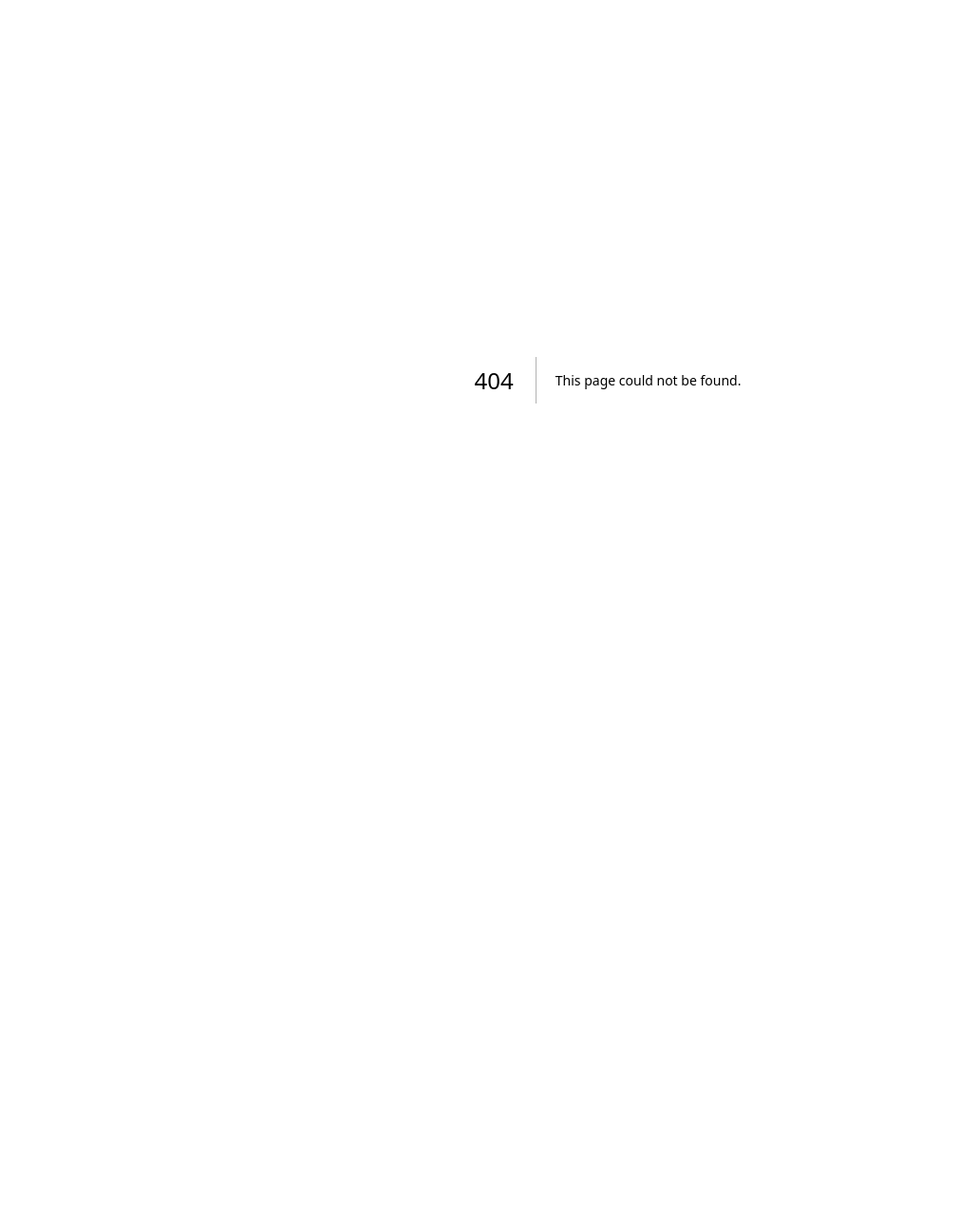
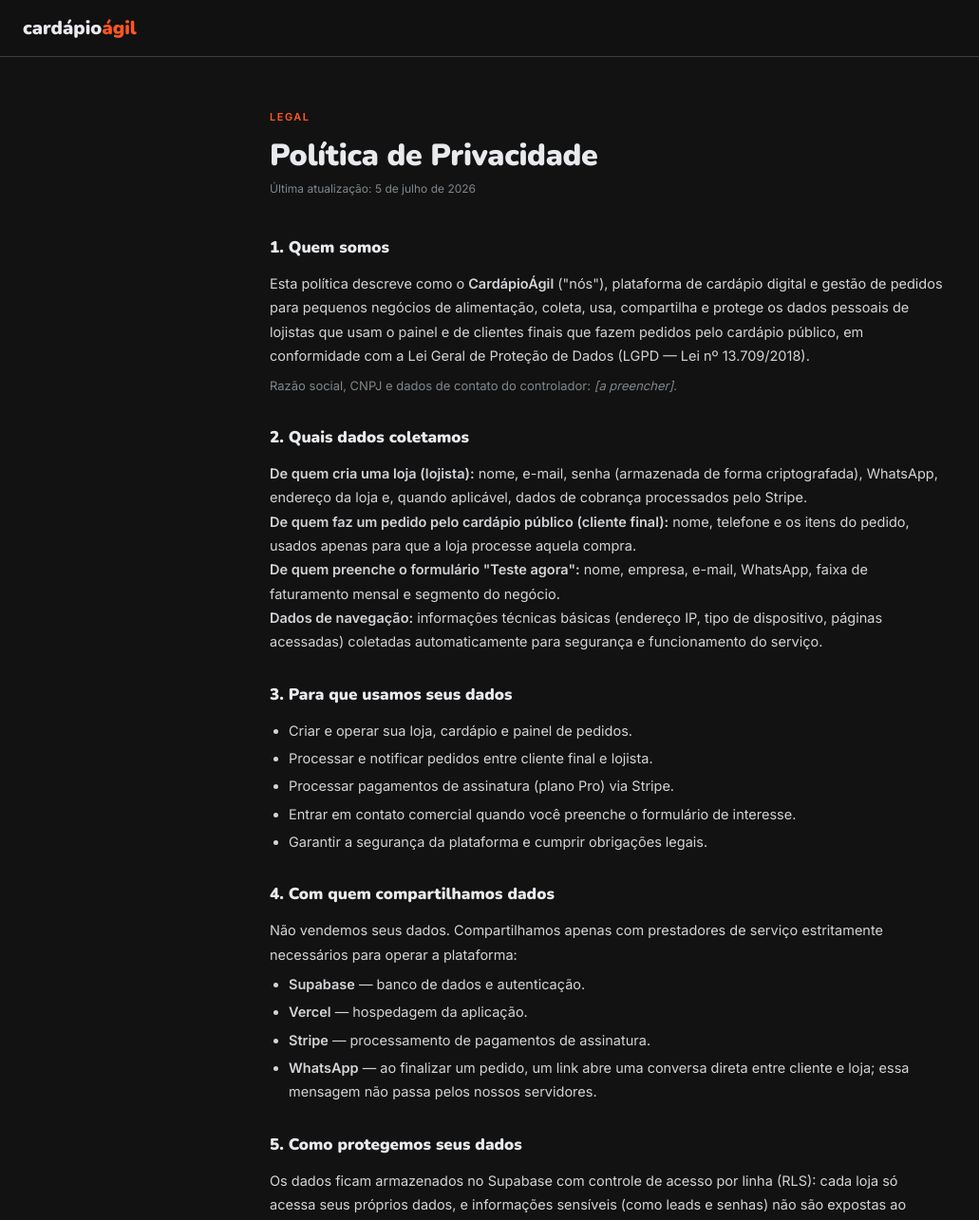
Before and after one commit to ThiagoGwebg/Cardapio-Hub, a Next.js app: page /privacidade in a window 1280 px wide. Before the commit this address had no page. Shown: the top 1285 px of the page at 95% size, without its empty margins (0-1031 px from the left). Before the commit the page ends 800 px from the top, so only its background shows below. Built offline with nearby package versions, Linux system fonts and the light colour scheme.

Commit message:
Add privacy policy page
Covers what data is collected (store owners, end customers, lead
form), how it's used, third-party processors (Supabase, Vercel,
Stripe, WhatsApp), security, LGPD rights, and retention. Linked from
the lead form's consent checkbox and the site footer.

```diff
--- /dev/null
+++ b/app/privacidade/page.tsx
@@ -0,0 +1,142 @@
+import Link from 'next/link'
+import '../landing.css'
+
+export const metadata = {
+  title: 'Política de Privacidade — CardápioÁgil',
+  description: 'Como o CardápioÁgil coleta, usa e protege seus dados.',
+}
+
+export default function PrivacyPage() {
+  return (
+    <div className="landing">
+      <header className="l-nav">
+        <Link href="/" className="l-logo">
+          cardápio<em>ágil</em>
+        </Link>
+      </header>
+
+      <div className="l-container" style={{ padding: '56px 24px 96px', maxWidth: 760 }}>
+        <div className="l-eyebrow">Legal</div>
+        <h1 className="l-h2" style={{ marginBottom: 6 }}>Política de Privacidade</h1>
+        <p style={{ color: 'var(--muted2)', fontSize: 12, marginBottom: 40 }}>
+          Última atualização: 5 de julho de 2026
+        </p>
+
+        <div style={{ color: 'var(--text2)', fontSize: 14.5, lineHeight: 1.75, display: 'flex', flexDirection: 'column', gap: 28 }}>
+          <section>
+            <h2 style={sectionTitle}>1. Quem somos</h2>
+            <p>
+              Esta política descreve como o <strong>CardápioÁgil</strong> (&quot;nós&quot;), plataforma de
+              cardápio digital e gestão de pedidos para pequenos negócios de alimentação, coleta,
+              usa, compartilha e protege os dados pessoais de lojistas que usam o painel e de
+              clientes finais que fazem pedidos pelo cardápio público, em conformidade com a Lei
+              Geral de Proteção de Dados (LGPD — Lei nº 13.709/2018).
+            </p>
+            <p style={{ color: 'var(--muted2)', fontSize: 13, marginTop: 8 }}>
+              Razão social, CNPJ e dados de contato do controlador: <em>[a preencher]</em>.
+            </p>
+          </section>
+
+          <section>
+            <h2 style={sectionTitle}>2. Quais dados coletamos</h2>
+            <p><strong>De quem cria uma loja (lojista):</strong> nome, e-mail, senha (armazenada de forma criptografada), WhatsApp, endereço da loja e, quando aplicável, dados de cobrança processados pelo Stripe.</p>
+            <p><strong>De quem faz um pedido pelo cardápio público (cliente final):</strong> nome, telefone e os itens do pedido, usados apenas para que a loja processe aquela compra.</p>
+            <p><strong>De quem preenche o formulário &quot;Teste agora&quot;:</strong> nome, empresa, e-mail, WhatsApp, faixa de faturamento mensal e segmento do negócio.</p>
+            <p><strong>Dados de navegação:</strong> informações técnicas básicas (endereço IP, tipo de dispositivo, páginas acessadas) coletadas automaticamente para segurança e funcionamento do serviço.</p>
+          </section>
+
+          <section>
+            <h2 style={sectionTitle}>3. Para que usamos seus dados</h2>
+            <ul style={listStyle}>
+              <li>Criar e operar sua loja, cardápio e painel de pedidos.</li>
+              <li>Processar e notificar pedidos entre cliente final e lojista.</li>
+              <li>Processar pagamentos de assinatura (plano Pro) via Stripe.</li>
+              <li>Entrar em contato comercial quando você preenche o formulário de interesse.</li>
+              <li>Garantir a segurança da plataforma e cumprir obrigações legais.</li>
+            </ul>
+          </section>
+
+          <section>
+            <h2 style={sectionTitle}>4. Com quem compartilhamos dados</h2>
+            <p>Não vendemos seus dados. Compartilhamos apenas com prestadores de serviço estritamente necessários para operar a plataforma:</p>
+            <ul style={listStyle}>
+              <li><strong>Supabase</strong> — banco de dados e autenticação.</li>
+              <li><strong>Vercel</strong> — hospedagem da aplicação.</li>
+              <li><strong>Stripe</strong> — processamento de pagamentos de assinatura.</li>
+              <li><strong>WhatsApp</strong> — ao finalizar um pedido, um link abre uma conversa direta entre cliente e loja; essa mensagem não passa pelos nossos servidores.</li>
+            </ul>
+          </section>
+
+          <section>
+            <h2 style={sectionTitle}>5. Como protegemos seus dados</h2>
+            <p>
+              Os dados ficam armazenados no Supabase com controle de acesso por linha (RLS): cada
+              loja só acessa seus próprios dados, e informações sensíveis (como leads e senhas)
+              não são expostas ao navegador. Toda comunicação com a plataforma é criptografada
+              (HTTPS).
+            </p>
+          </section>
+
+          <section>
+            <h2 style={sectionTitle}>6. Seus direitos</h2>
+            <p>Nos termos da LGPD, você pode a qualquer momento solicitar:</p>
+            <ul style={listStyle}>
+              <li>Confirmação de que tratamos seus dados e acesso a eles.</li>
+              <li>Correção de dados incompletos, inexatos ou desatualizados.</li>
+              <li>Exclusão dos seus dados pessoais, exceto quando a lei exigir retenção.</li>
+              <li>Portabilidade dos dados a outro fornecedor.</li>
+              <li>Revogação do consentimento dado, quando aplicável.</li>
+            </ul>
+            <p>Para exercer qualquer um desses direitos, entre em contato pelo e-mail informado na seção 8.</p>
+          </section>
+
+          <section>
+            <h2 style={sectionTitle}>7. Retenção de dados</h2>
+            <p>
+              Mantemos seus dados enquanto sua conta estiver ativa ou pelo tempo necessário para
+              cumprir obrigações legais e fiscais. Ao solicitar a exclusão da conta, seus dados
+              pessoais são removidos, ressalvadas as informações que precisamos manter por
+              exigência legal.
+            </p>
+          </section>
+
+          <section>
+            <h2 style={sectionTitle}>8. Contato</h2>
+            <p>
+              Dúvidas sobre esta política ou sobre o tratamento dos seus dados podem ser enviadas
+              para <em>[e-mail de contato a preencher]</em>.
+            </p>
+          </section>
+
+          <section>
+            <h2 style={sectionTitle}>9. Alterações desta política</h2>
+            <p>
+              Podemos atualizar esta política periodicamente. Mudanças relevantes serão
+              comunicadas na plataforma, com a data de atualização revisada no topo desta página.
+            </p>
+          </section>
+        </div>
+
+        <div style={{ marginTop: 48 }}>
+          <Link href="/" className="l-hero-link">← Voltar pra página inicial</Link>
+        </div>
+      </div>
+    </div>
+  )
+}
+
+const sectionTitle: React.CSSProperties = {
+  fontFamily: 'Nunito, sans-serif',
+  fontWeight: 800,
+  fontSize: 17,
+  color: 'var(--text)',
+  marginBottom: 10,
+}
+
+const listStyle: React.CSSProperties = {
+  paddingLeft: 20,
+  display: 'flex',
+  flexDirection: 'column',
+  gap: 4,
+  marginTop: 6,
+}
--- a/components/landing/LandingFooter.tsx
+++ b/components/landing/LandingFooter.tsx
@@ -11,6 +11,7 @@
           <a href="#features">Funcionalidades</a>
           <a href="#pricing">Planos</a>
           <a href="#faq">Dúvidas</a>
+          <Link href="/privacidade">Privacidade</Link>
           <Link href="/login">Entrar</Link>
           <Link href="/signup">Criar conta</Link>
         </nav>
--- a/components/landing/LandingLeadForm.tsx
+++ b/components/landing/LandingLeadForm.tsx
@@ -1,6 +1,7 @@
 'use client'
 
 import { useActionState } from 'react'
+import Link from 'next/link'
 import { submitLead, type LeadFormState } from '@/app/actions/leads'
 
 const REVENUE_OPTIONS = [
@@ -84,7 +85,8 @@
         <label className="l-lead-consent">
           <input type="checkbox" name="consent" required />
           <span>
-            Declaro que li e aceito a <a href="#">Política de privacidade</a>.
+            Declaro que li e aceito a{' '}
+            <Link href="/privacidade" target="_blank">Política de privacidade</Link>.
           </span>
         </label>
 
```
